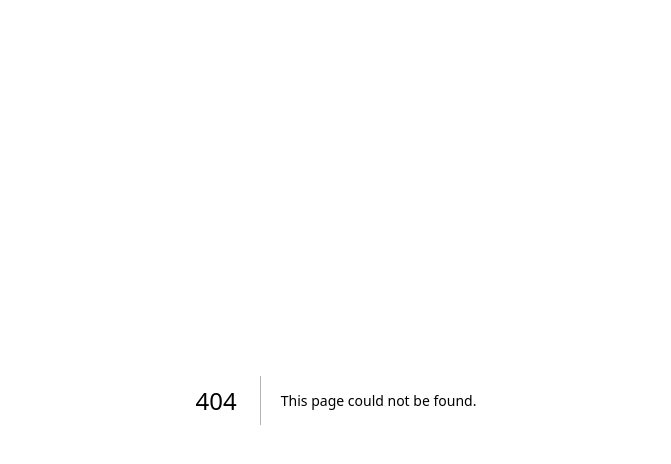
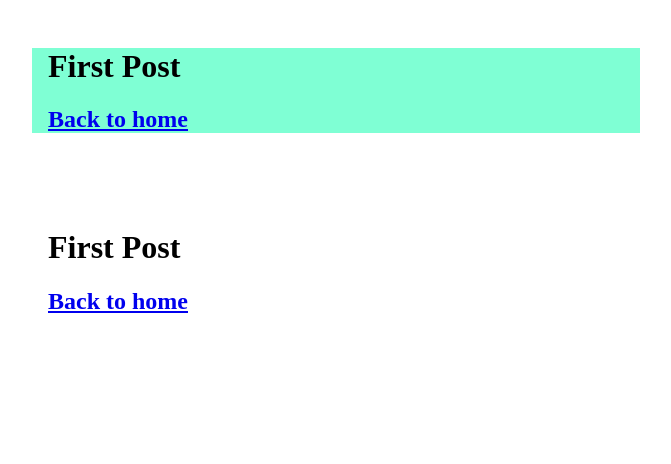
Before and after one commit to keisuke2236/next_tutorial, a Next.js app in the folder nextjs-blog/: page /posts/first-post in a window 1280 px wide. Before the commit this address had no page. Shown: the top 464 px of the page, without its empty margins (304-975 px from the left). Built offline with nearby package versions, Linux system fonts and the light colour scheme.

Commit message:
CSSモジュールの使い方

```diff
--- /dev/null
+++ b/nextjs-blog/components/layout.js
@@ -0,0 +1,11 @@
+import styles from './layout.module.css';
+import rorensu from './rorensu.module.css';
+
+// children はレイアウトコンポーネントの呼び出し元の囲った部分 yeld 的なものだな
+// css の適応はclass名をつけて対応させるのではなく、 layout module の 指定 css class を適応させている
+export default function Layout({ children }) {
+  return <div>
+    <div className={rorensu.container}>{children}</div>
+    <div className={styles.container}>{children}</div>
+  </div>;
+}
--- /dev/null
+++ b/nextjs-blog/components/layout.module.css
@@ -0,0 +1,5 @@
+.container {
+  max-width: 36rem;
+  padding: 0 1rem;
+  margin: 3rem auto 6rem;
+}
--- /dev/null
+++ b/nextjs-blog/components/rorensu.module.css
@@ -0,0 +1,6 @@
+.container {
+  max-width: 36rem;
+  padding: 0 1rem;
+  margin: 3rem auto 6rem;
+  background-color: aquamarine;
+}
--- a/nextjs-blog/package.json
+++ b/nextjs-blog/package.json
@@ -9,8 +9,8 @@
     "start": "next start"
   },
   "dependencies": {
-    "next": "latest",
-    "react": "18.2.0",
-    "react-dom": "18.2.0"
+    "next": "^12.3.4",
+    "react": "^18.2.0",
+    "react-dom": "^18.2.0"
   }
 }
--- a/nextjs-blog/pages/index.js
+++ b/nextjs-blog/pages/index.js
@@ -1,4 +1,5 @@
 import Head from 'next/head';
+import Link from 'next/link';
 import styles from '../styles/Home.module.css';
 
 export default function Home() {
@@ -11,7 +12,8 @@ export default function Home() {
 
       <main>
         <h1 className={styles.title}>
-          Welcome to <a href="https://nextjs.org">Next2.js!</a>
+          Read <Link href="/posts/first-post">this page!</Link>
+          <img src="images/profile.jpg" alt="Vercel" className={styles.logo} />
         </h1>
 
         <p className={styles.description}>
--- /dev/null
+++ b/nextjs-blog/pages/posts/first-post.js
@@ -0,0 +1,16 @@
+import Head from 'next/head';
+import Link from 'next/link';
+import Script from 'next/script';
+import Layout from '/components/layout';
+
+export default function FirstPost() {
+  return (
+    <Layout>
+      <Head><title>First Post</title></Head>
+      <Script src="https://connect.facebook.net/en_US/sdk.js" strategy="lazyOnload" onLoad={() => console.log(`Facebook SDKが読み込まれました`)} />
+
+      <h1>First Post</h1>
+      <h2><Link href="/">Back to home</Link></h2>
+    </Layout>
+  );
+}
```
Also changed, not shown: nextjs-blog/public/images/profile.jpg (added), 1 other file (tests, documents, lock files or other folders).
